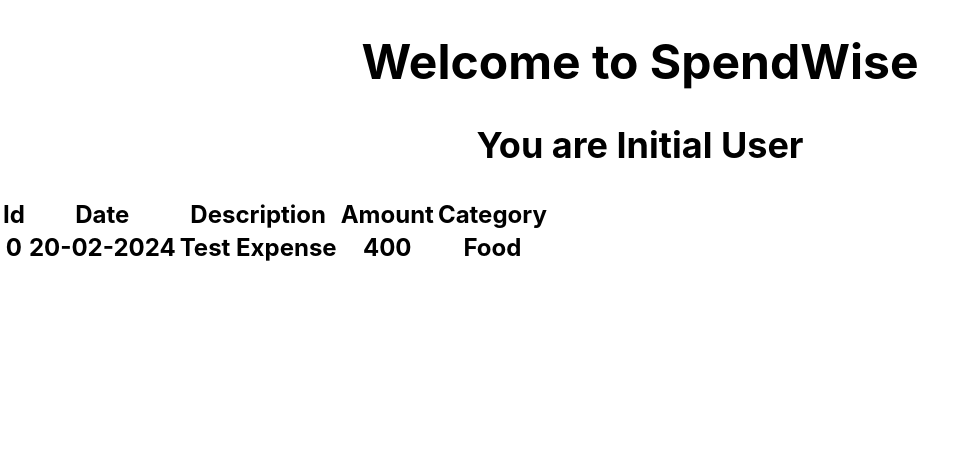
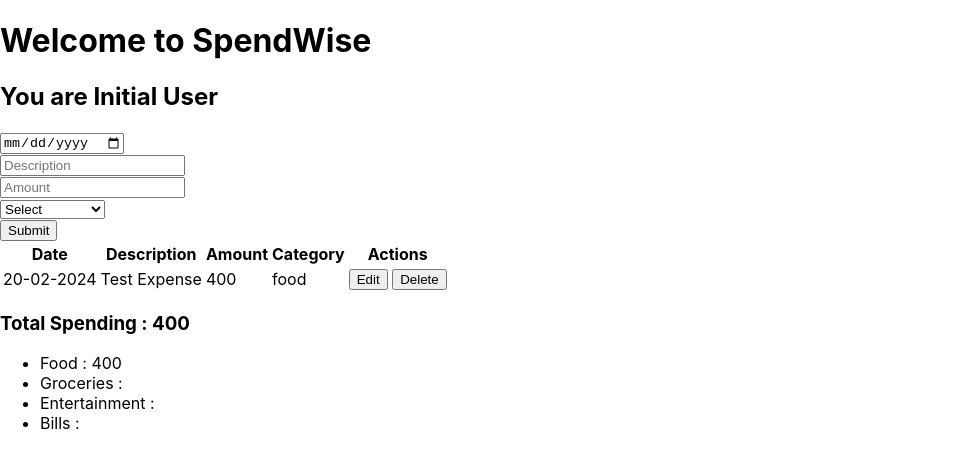
Before and after one commit to Meenakshi7395/expense_tracker, a React (Create React App) app: page / in a window 1280 px wide. Shown: the top 468 px of the page, without its empty margins (0-980 px from the left). Built offline with nearby package versions, Linux system fonts and the light colour scheme.

Commit message:
functionality developed

```diff
--- a/src/App.js
+++ b/src/App.js
@@ -5,7 +5,7 @@ import Home from './pages/Home';
 
 function App() {
   return (
-    <div className="App">
+    <div >
        <Home/>
     </div>
   );
--- a/src/components/AddExpense.js
+++ b/src/components/AddExpense.js
@@ -0,0 +1,57 @@
+// import { useSelector } from "react-redux"
+// import React from "react"
+import { useState } from "react";
+import { addExpense } from "../redux/spendWiseReducer";
+import { useDispatch } from "react-redux";
+
+function AddExpense(){
+
+    const [date, setDate] = useState(new Date());
+    const [description, setDescription] = useState('');
+    const [amount, setAmount] = useState(0);
+    const [category, setCategory] = useState('');
+
+    const dispatch = useDispatch();
+
+    function onSubmit() {
+        // alert("The form was submitted")
+        if(date!= null && description !='' && amount>0 && category!='') {
+            var expense = {
+                description:description,
+                date:date,
+                amount:amount,
+                category:category
+            }
+            console.log(expense)
+            dispatch(addExpense(expense))
+
+        }
+    }
+
+    return <>
+         {/* <form onSubmit={getValue}>  */}
+            <label>
+                <input type="date" name="date"  placeholder="Enter Date" onChange={(event)=>setDate(event.target.value)} value={date}/>
+            </label><br/>
+            <label>
+                <input type="text" name="description" placeholder="Description" onChange={(event)=>setDescription(event.target.value)}/>
+            </label><br/>
+            <label>
+            <   input type="number" name="amount" placeholder="Amount" onChange={(event)=>setAmount(event.target.value)}/>
+            </label><br/>
+            <label>
+            <select id="category" name="Category" onChange={(event)=>setCategory(event.target.value)}>
+                <option >Select</option>
+                <option value="food">Food</option>
+                <option value="grossiory">Grossiory</option>
+                <option value="entertainment">Entertainment</option>
+                <option value="bills">Bills</option>
+            </select>
+            </label><br/>
+            <button onClick={onSubmit}>Submit</button>
+
+        </>
+}
+
+
+export default AddExpense;
--- /dev/null
+++ b/src/components/CategoriedSpending.js
@@ -0,0 +1,36 @@
+import React, { useEffect, useState } from "react";
+import { useSelector } from "react-redux";
+
+function CategorisedSpending()
+{
+    const totalSpending = useSelector(state=>state.spendwise.totalSpending)
+    const expenses = useSelector((state)=>state.spendwise.expenses)
+
+    const [foodAmount , setFoodAmount] = useState(0);
+
+    useEffect(()=>{
+        var sumFoodAmount = 0
+        expenses.forEach(expense => {
+            if(expense.category==='food')
+            {
+                console.log(expense)
+                sumFoodAmount += Number(expense.amount)
+            }
+        });
+        setFoodAmount(sumFoodAmount)
+
+    },[expenses])
+
+return <>
+
+    <h3>Total Spending : {totalSpending}</h3>
+        <ul>
+            <li>Food : {foodAmount}</li>
+            <li>Groceries : {}</li>
+            <li>Entertainment : {}</li>
+            <li>Bills : {}</li>
+        </ul>
+    </>
+}
+
+export default CategorisedSpending;
--- a/src/components/ShowExpenses.js
+++ b/src/components/ShowExpenses.js
@@ -1,26 +1,31 @@
-import { useSelector } from "react-redux"
+import { useDispatch, useSelector } from "react-redux"
 import React from "react"
+import { removeExpense } from "../redux/spendWiseReducer"
 
 function ShowExpenses()
 {
     const expenses = useSelector((state)=>state.spendwise.expenses)
+    const dispatch=useDispatch()
+
     return <>
         <table>
             <thead>
-                <th>Id</th>
+                {/* <th>Id</th> */}
                 <th>Date</th>
                 <th>Description</th>
                 <th>Amount</th>
                 <th>Category</th>
+                <th>Actions</th>
             </thead>
             <tbody>
                 {expenses.map((expense)=>{
                     return <tr>
-                        <td>{expense.id}</td>
+                        {/* <td>{expense.id}</td> */}
                         <td>{expense.date}</td>
                         <td>{expense.description}</td>
                         <td>{expense.amount}</td>
                         <td>{expense.category}</td>
+                        <td><button>Edit</button> <button onClick={()=>{dispatch(removeExpense({id:expense.id}))}}>Delete</button></td>
                     </tr>
                 })}
 
--- a/src/pages/Home.js
+++ b/src/pages/Home.js
@@ -1,6 +1,8 @@
 import React from "react";
 import { useSelector } from "react-redux";
 import ShowExpenses from "../components/ShowExpenses";
+import AddExpense from "../components/AddExpense";
+import CategorisedSpending from "../components/CategoriedSpending";
 
 
 function Home(props)
@@ -9,8 +11,9 @@ function Home(props)
     return <>
         <h1>Welcome to SpendWise</h1>
         <h2>You are {user}</h2>
+        <AddExpense/>
         <ShowExpenses/>
-
+        <CategorisedSpending />
     </>
 }
 export default Home;
--- a/src/redux/spendWiseReducer.js
+++ b/src/redux/spendWiseReducer.js
@@ -7,9 +7,10 @@ const initialData = {
         description:"Test Expense",
         date:"20-02-2024",
         amount:400,
-        category:"Food"}
+        category:"food"}
     ],
-    totalSpending:400
+    totalSpending:400,
+    categories:["Food","Bills","Entertainment","Groceries"]
 }
 
 const spendWiseSlice = createSlice(
@@ -24,10 +25,10 @@ const spendWiseSlice = createSlice(
                 }
                 state.expenses.push(newExpense)
 
-                state.totalExpenses = state.totalExpenses + action.payload.amount;
+                state.totalSpending = state.totalSpending +  Number(newExpense.amount);
             },
             removeExpense:(state,action)=>{
-                state.expenses = state.expenses.filter((expense)=>expense.id !=action.id)
+                state.expenses = state.expenses.filter((expense)=>expense.id !=action.payload.id)
             },
             renameUser:(state,action)=>{
                 state.user = action.user
```
